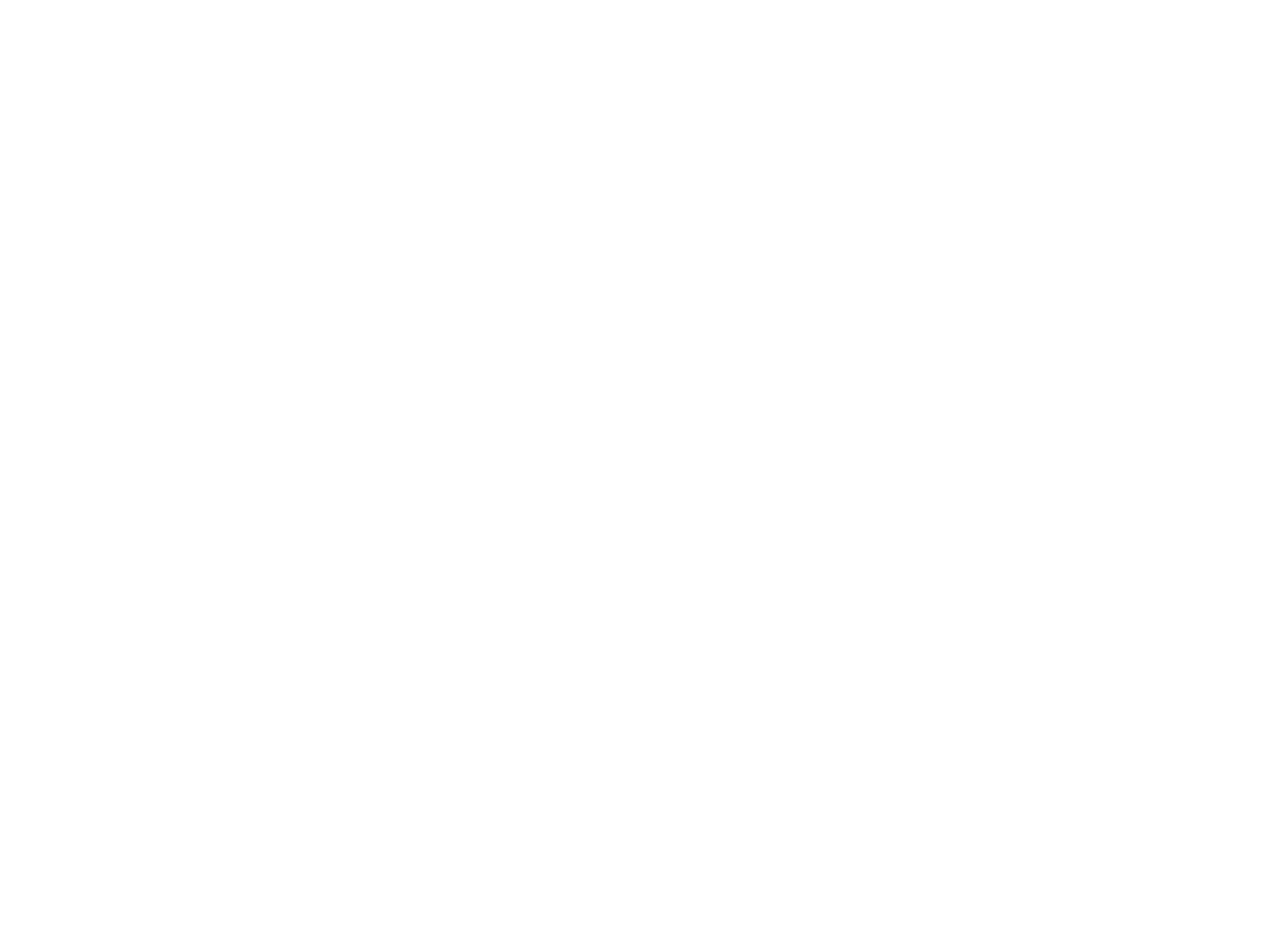
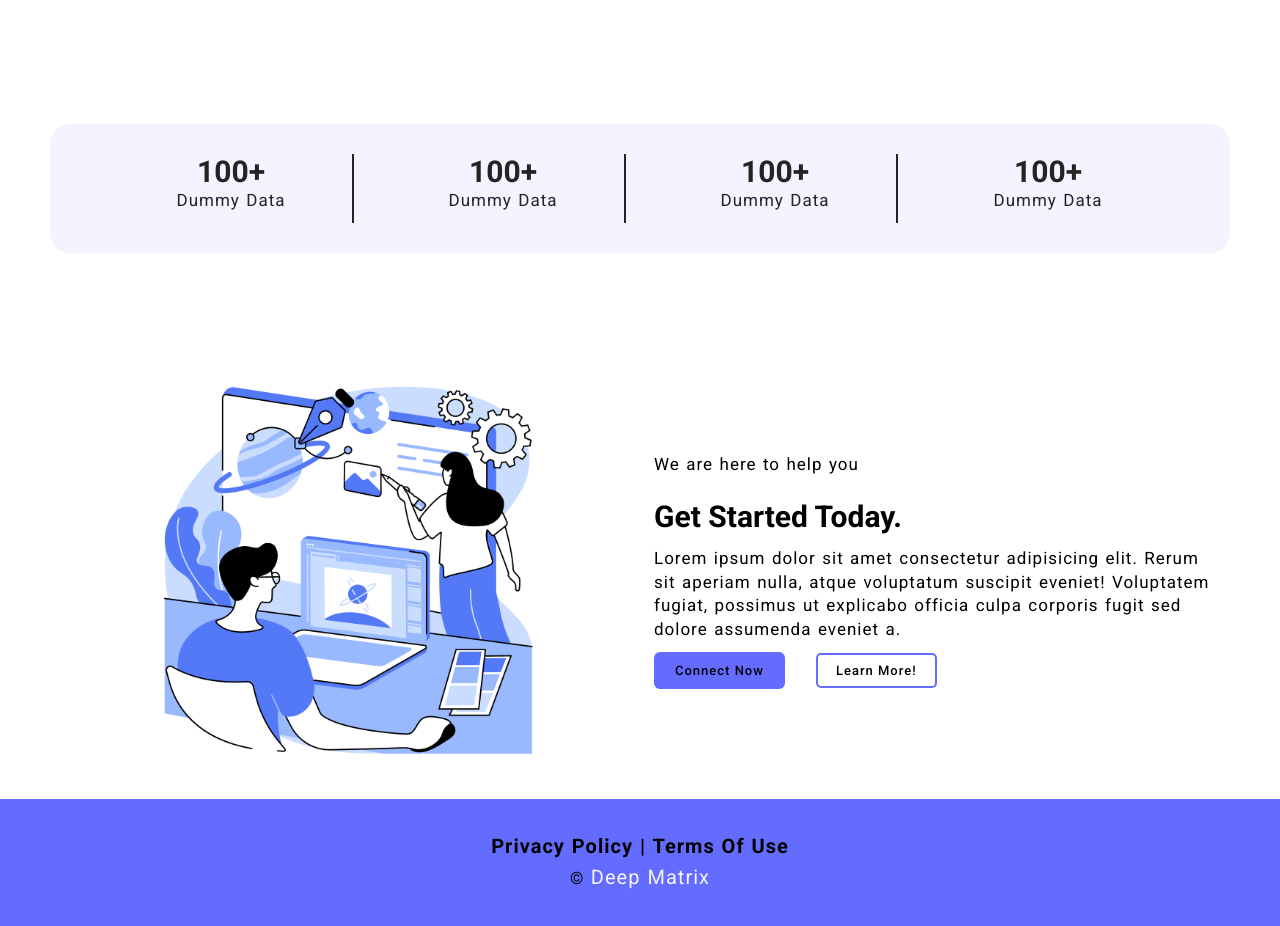
Before and after one commit to AmulSharma12/Mern2025, a React (Vite) app in the folder client/: page / in a window 1280 px wide. Shown: the part 520-1446 px from the top of the page. Before the commit the page ends 800 px from the top, so only its background shows below. Built offline with nearby package versions, Linux system fonts and the light colour scheme.

Commit message:
Home page completed and Footer also completed

```diff
--- a/client/src/App.jsx
+++ b/client/src/App.jsx
@@ -6,6 +6,7 @@
 import { Login } from "./pages/Login";
 import { Service } from "./pages/Service";
 import { Navbar } from "./components/Navbar/Navbar";
+import { Footer } from "./components/Footer/Footer";
 
 //App component
 const App = () => {
@@ -22,6 +23,7 @@
           <Route path="/register" element={<Register />} />
           <Route path="/login" element={<Login />} />
         </Routes>
+        <Footer />
       </BrowserRouter>
     </>
   );
--- /dev/null
+++ b/client/src/components/Footer/Footer.css
@@ -0,0 +1,24 @@
+.section-footer {
+  background-color: var(--btn-color);
+  height: auto;
+}
+
+.grid-one-cols {
+  display: grid;
+  grid-template-columns: repeat(1, 1fr);
+  text-align: center;
+}
+
+.grid-one-cols h2 {
+  font-size: 2rem;
+  font-weight: bold;
+  letter-spacing: 0.1rem;
+  word-spacing: 0.1rem;
+  margin: 0.5rem 0rem;
+  text-transform: capitalize;
+}
+
+.grid-one-cols a {
+  cursor: pointer;
+  color: var(--bg-color);
+}
--- /dev/null
+++ b/client/src/components/Footer/Footer.jsx
@@ -0,0 +1,18 @@
+import "./Footer.css";
+
+export const Footer = () => {
+  return (
+    <>
+      <main>
+        <section className="section-footer">
+          <div className="container grid-one-cols">
+            <h2>Privacy Policy | Terms of use</h2>
+            <p>
+              &copy; <a href="/">Deep Matrix</a>
+            </p>
+          </div>
+        </section>
+      </main>
+    </>
+  );
+};
--- a/client/src/components/Navbar/Navbar.css
+++ b/client/src/components/Navbar/Navbar.css
@@ -1,5 +1,3 @@
-
-
 ul {
   display: flex;
   gap: 3.2rem;
--- a/client/src/index.css
+++ b/client/src/index.css
@@ -43,7 +43,7 @@
   font-size: 1.7rem;
   line-height: 1.4;
   letter-spacing: 0.1rem;
-  word-spacing: 0.1rem;
+  word-spacing: 0.12rem;
   margin-bottom: 1rem;
 }
 
@@ -76,6 +76,10 @@
 
 .grid-two-cols {
   grid-template-columns: repeat(2, 1fr);
+}
+
+.grid-four-cols {
+  grid-template-columns: repeat(4, 1fr);
 }
 
 /* button css reusable */
@@ -120,3 +124,34 @@
   width: 70%;
   height: auto;
 }
+
+/**************** Section - analytics ******************/
+.section-analytics {
+  margin: 9rem 5rem;
+}
+.section-analytics .container {
+  background-color: var(--bg-color);
+  border-radius: 2rem;
+}
+
+.div1 {
+  /* border: 2px solid red; */
+  color: var(--dark-color);
+  text-align: center;
+  border-right: 0.2rem solid var(--dark-color);
+}
+.div1:last-child {
+  border-right: none;
+}
+
+.div1 h2 {
+  /* border: 2px solid red; */
+  font-size: 3rem;
+}
+
+.div1 p {
+  /* border: 2px solid red; */
+  text-transform: capitalize;
+}
+
+/**************** Section - analytics END ******************/
--- a/client/src/pages/Home.jsx
+++ b/client/src/pages/Home.jsx
@@ -32,6 +32,58 @@
             </div>
           </div>
         </section>
+        {/* 2nd section */}
+        <section className="section-analytics">
+          <div className="container grid grid-four-cols">
+            <div className="div1">
+              <h2>100+</h2>
+              <p>Dummy Data</p>
+            </div>
+            <div className="div1">
+              <h2>100+</h2>
+              <p>Dummy Data</p>
+            </div>
+            <div className="div1">
+              <h2>100+</h2>
+              <p>Dummy Data</p>
+            </div>
+            <div className="div1">
+              <h2>100+</h2>
+              <p>Dummy Data</p>
+            </div>
+          </div>
+        </section>
+        {/* 3rd section */}
+        <section className="section-hero">
+          <div className="container grid grid-two-cols">
+            <div className="hero-image">
+              <img
+                src="/images/design.png"
+                alt="home-image"
+                width="500"
+                height="400"
+              ></img>
+            </div>
+            <div className="hero-content">
+              <p>We are here to help you</p>
+              <h1>Get Started Today.</h1>
+              <p>
+                Lorem ipsum dolor sit amet consectetur adipisicing elit. Rerum
+                sit aperiam nulla, atque voluptatum suscipit eveniet! Voluptatem
+                fugiat, possimus ut explicabo officia culpa corporis fugit sed
+                dolore assumenda eveniet a.
+              </p>
+              <div className="btn btn-group">
+                <a href="/contact">
+                  <button className="btn">Connect now</button>
+                </a>
+                <a href="/service">
+                  <button className="btn secondary-btn">Learn more!</button>
+                </a>
+              </div>
+            </div>
+          </div>
+        </section>
       </main>
     </>
   );
```
